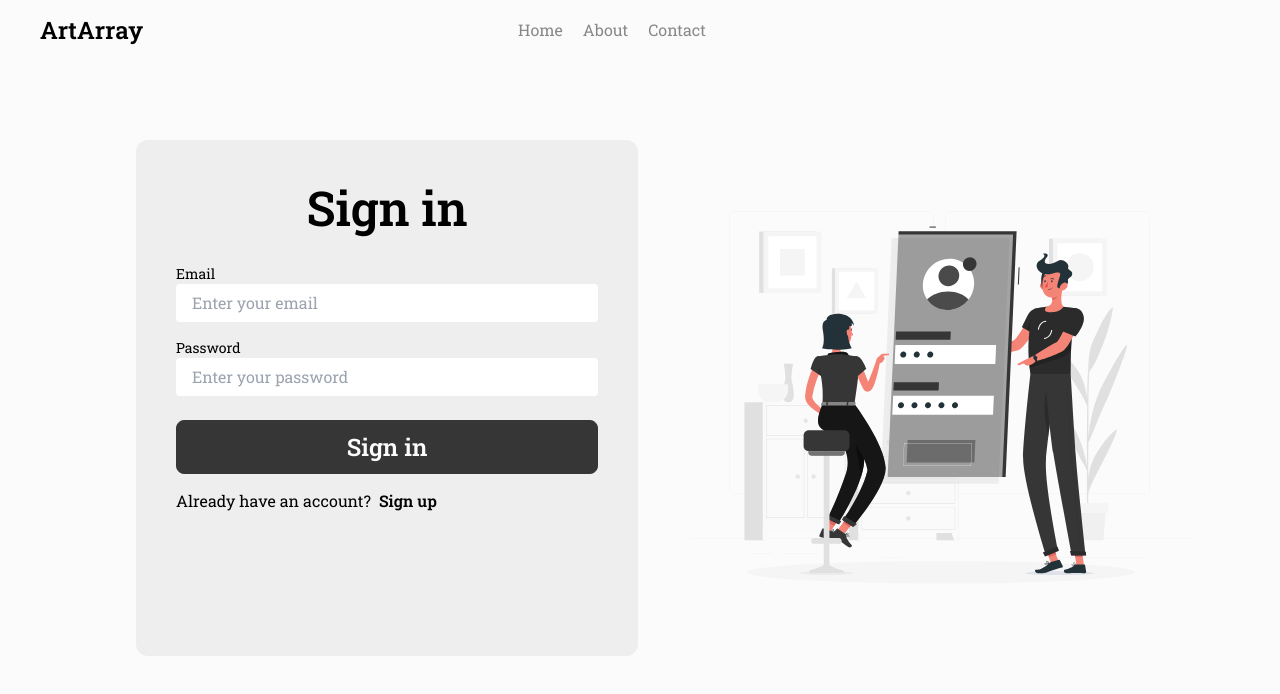
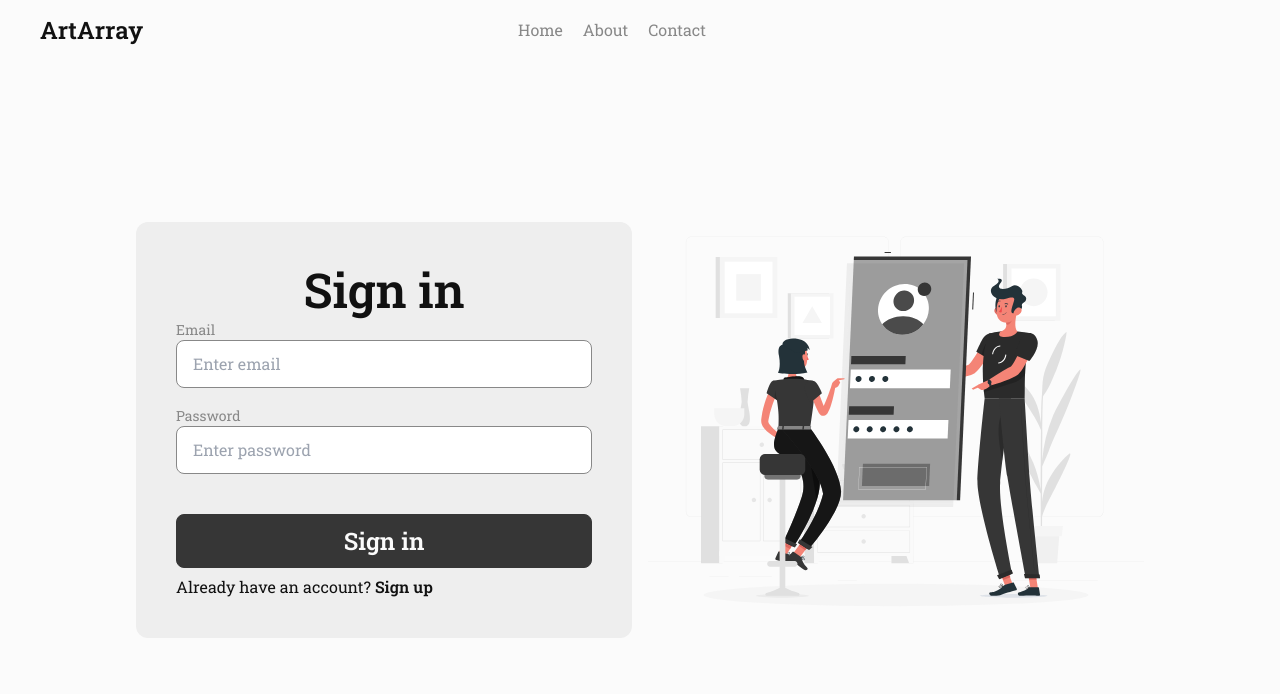
Before and after one commit to NH-Shohan/ArtArray, a Next.js app: page /auth/signin in a window 1280 px wide. Shown: the top 694 px of the page. Built offline with nearby package versions, Linux system fonts and the light colour scheme.

Commit message:
signin page fixed

```diff
--- a/app/auth/signin/page.jsx
+++ b/app/auth/signin/page.jsx
@@ -1,55 +1,46 @@
+import Button from "@/app/components/Button";
 import Image from "next/image";
 import Link from "next/link";
-import Button from "@/app/components/Button";
 
 export default function SignIn() {
   return (
-  <div className="grid grid-cols-1 md:grid-cols-2 gap-1">
-  <div className="bg-light p-10 rounded-xl mt-20 ml-24">
-    <form className="grid grid-cols-1">
-      <h2 className="text-center pb-7">Sign in</h2>
+    <div className="grid grid-cols-1 md:grid-cols-2 gap-4 mx-24 items-center h-[calc(100vh-60px)]">
+      <form className="bg-light p-10 rounded-xl h-fit">
+        <h2 className="text-center text-black">Sign in</h2>
 
-      <label className="block body small">Email</label>
+        <label className="text-gray-light small">Email</label>
         <input
           type="email"
           id="email"
           name="email"
-        placeholder="Enter your email"
+          placeholder="Enter email"
           required
-        className="w-full px-4 py-2 border-none rounded mb-4"
+          className="w-full px-4 py-3 rounded-lg mb-4 outline-none border border-gray-light"
         />
 
-      <label className="block body small">Password</label>
+        <label className="text-gray-light small">Password</label>
         <input
           type="password"
           id="password"
           name="password"
-        placeholder="Enter your password"
+          placeholder="Enter password"
           required
-        className="w-full px-4 py-2 border-none rounded mb-6"
+          className="w-full px-4 py-3 rounded-lg mb-4 outline-none border border-gray-light"
         />
-      <h3 className="text-center">
-        <Button
-          className="w-full mb-4"
-          text="Sign in"
-          fill
-          href="/"
-        />
+
+        <h3>
+          <Button className="w-full mb-2 mt-6" text="Sign in" fill href="/" />
         </h3>
-      <p>Already have an account?<Link className="body bold ml-2" href="/auth/signup">Sign up</Link></p>
+
+        <p>
+          Already have an account?
+          <Link className="bold ml-1" href="/auth/signup">
+            Sign up
+          </Link>
+        </p>
       </form>
+
+      <Image src="/signin.svg" alt="Sign In Icon" width={500} height={400} />
     </div>
-  <div className="flex items-center justify-center mt-24">
-    <Link href="/auth/signin">
-      <Image
-        src="/signin.svg"
-        alt="Sign In Icon"
-        width={500}
-        height={500}
-      />
-    </Link>
-  </div>
-</div>
-
   );
 }
--- a/app/components/Button.jsx
+++ b/app/components/Button.jsx
@@ -18,7 +18,7 @@ export default function Button({
           outline
             ? `border border-gray bg-white py-2 px-8 rounded-lg hover:bg-gray hover:text-white transition-all flex items-center gap-1 ${className}`
             : fill &&
-              `border border-gray py-2 px-8 rounded-lg bg-gray text-white ${className}`
+              `border border-gray py-2 px-8 rounded-lg bg-gray hover:bg-[#282828] transition-all text-white ${className}`
         }
       >
         {src && <Image src={src} alt="Image" width={width} height={height} />}
--- a/app/globals.css
+++ b/app/globals.css
@@ -29,6 +29,7 @@ body {
   font-size: 16px;
   line-height: 22px;
   font-weight: 400;
+  color: #111111;
 }
 
 .bold {
```
Lines whose indentation alone changed are shown as unchanged.
